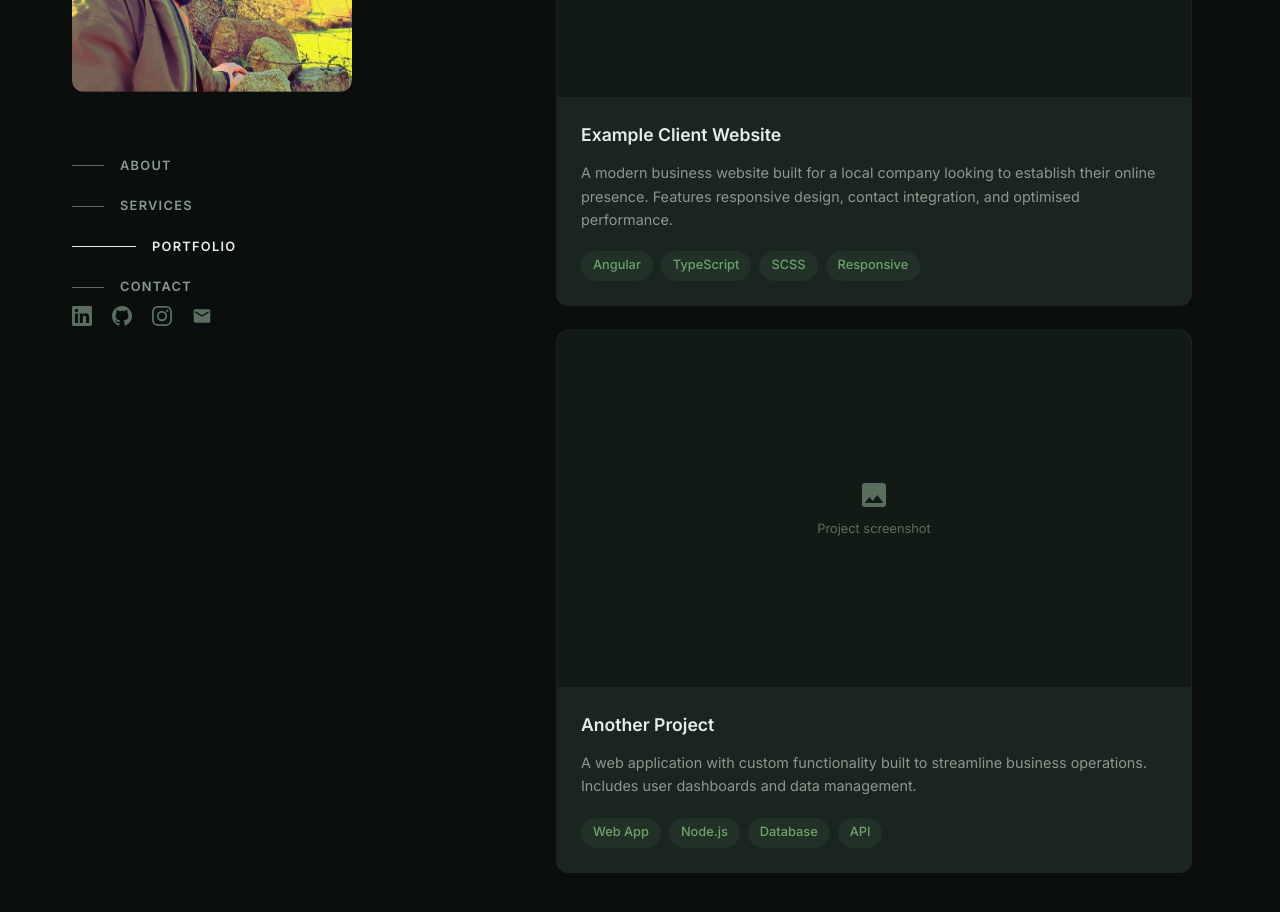
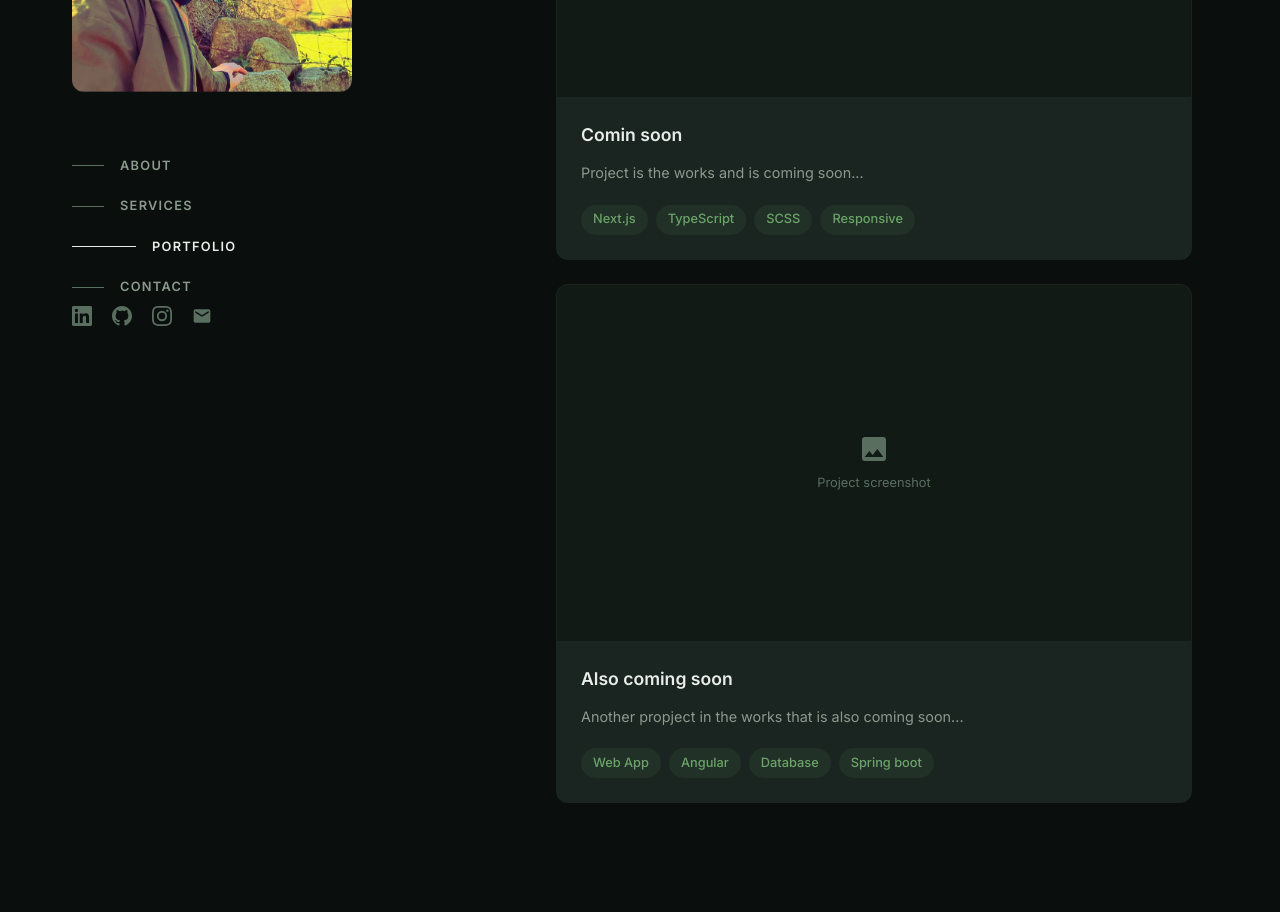
Before and after one commit to OldByrne/davidbyrnesoftware, an Angular app: page /portfolio in a window 1280 px wide. Shown: the part 480-1392 px from the top of the page. Built offline with nearby package versions, Linux system fonts and the light colour scheme.

Commit message:
menu transitioning. portfolio text updated.

```diff
--- a/src/app/components/sidebar/sidebar.component.scss
+++ b/src/app/components/sidebar/sidebar.component.scss
@@ -191,22 +191,42 @@
   }
 
   .nav {
-    display: none;
-    margin-top: 1.5rem;
+    display: flex;
+    max-height: 0;
+    margin-top: 0;
+    overflow: hidden;
+    opacity: 0;
+    visibility: hidden;
+    transition: max-height 0.35s ease, opacity 0.25s ease, margin-top 0.35s ease, visibility 0s linear 0.35s;
 
     &.nav-open {
-      display: flex;
+      max-height: 16rem;
+      margin-top: 1.5rem;
+      opacity: 1;
+      visibility: visible;
+      transition: max-height 0.35s ease, opacity 0.3s ease 0.05s, margin-top 0.35s ease, visibility 0s linear;
     }
   }
 
   .social-links {
-    display: none;
-    margin-top: 1.5rem;
-    padding-bottom: 1.5rem;
-    border-bottom: 1px solid var(--bg-card);
+    display: flex;
+    max-height: 0;
+    margin-top: 0;
+    padding-bottom: 0;
+    overflow: hidden;
+    opacity: 0;
+    visibility: hidden;
+    border-bottom: 1px solid transparent;
+    transition: max-height 0.35s ease, opacity 0.25s ease, margin-top 0.35s ease, padding-bottom 0.35s ease, border-color 0.35s ease, visibility 0s linear 0.35s;
 
     &.social-open {
-      display: flex;
+      max-height: 6rem;
+      margin-top: 1.5rem;
+      padding-bottom: 1.5rem;
+      opacity: 1;
+      visibility: visible;
+      border-color: var(--bg-card);
+      transition: max-height 0.35s ease, opacity 0.3s ease 0.05s, margin-top 0.35s ease, padding-bottom 0.35s ease, border-color 0.35s ease, visibility 0s linear;
     }
   }
 }
--- a/src/app/pages/portfolio/portfolio.component.ts
+++ b/src/app/pages/portfolio/portfolio.component.ts
@@ -17,14 +17,14 @@ interface Project {
 export class PortfolioComponent {
   projects: Project[] = [
     {
-      title: 'Example Client Website',
-      description: 'A modern business website built for a local company looking to establish their online presence. Features responsive design, contact integration, and optimised performance.',
-      tags: ['Angular', 'TypeScript', 'SCSS', 'Responsive'],
+      title: 'Comin soon',
+      description: 'Project is the works and is coming soon...',
+      tags: ['Next.js', 'TypeScript', 'SCSS', 'Responsive'],
     },
     {
-      title: 'Another Project',
-      description: 'A web application with custom functionality built to streamline business operations. Includes user dashboards and data management.',
-      tags: ['Web App', 'Node.js', 'Database', 'API'],
+      title: 'Also coming soon',
+      description: 'Another propject in the works that is also coming soon...',
+      tags: ['Web App', 'Angular', 'Database', 'Spring boot'],
     },
   ];
 }
```
